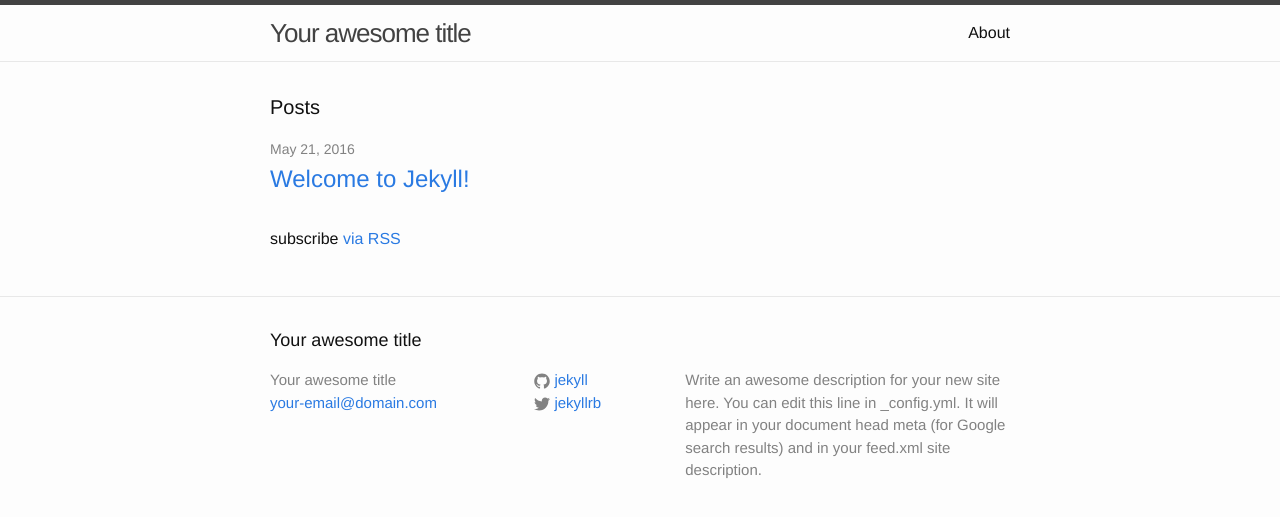
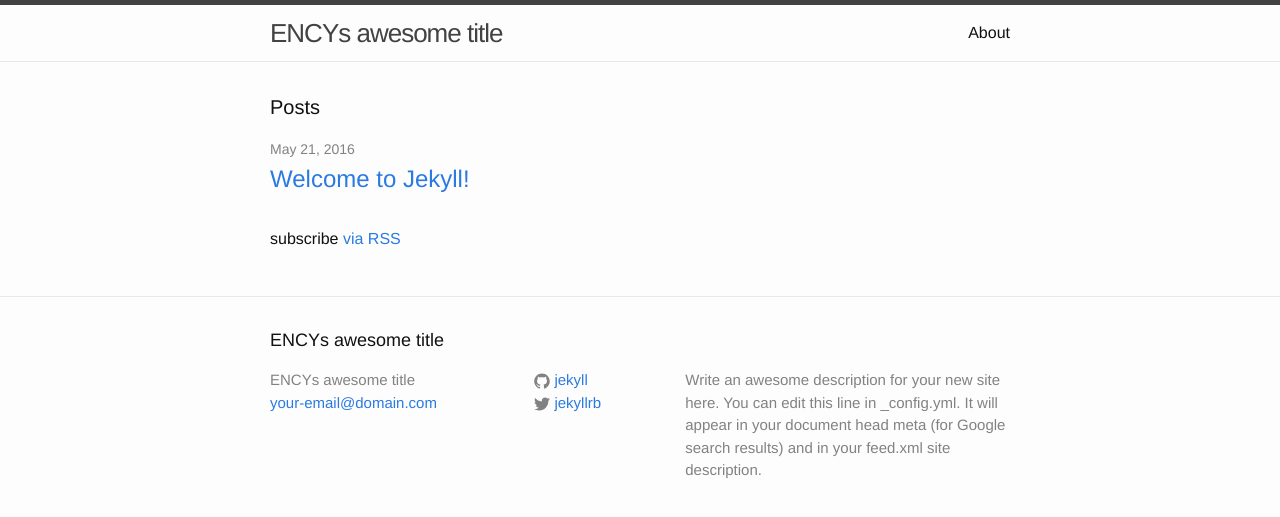
Before and after one commit to ncoutlook/ncres68.github.io, a Jekyll site: the page built from index.html, in a window 1280 px wide. Shown: the top 517 px of the page. Built offline with Jekyll 4.4.1, drawn with Linux system fonts in a browser that asks for light colours.

Commit message:
Title update

```diff
--- a/_config.yml
+++ b/_config.yml
@@ -6,7 +6,7 @@
 # 'jekyll serve'. If you change this file, please restart the server process.
 
 # Site settings
-title: Your awesome title
+title: ENCYs awesome title
 email: your-email@domain.com
 description: > # this means to ignore newlines until "baseurl:"
   Write an awesome description for your new site here. You can edit this
```
